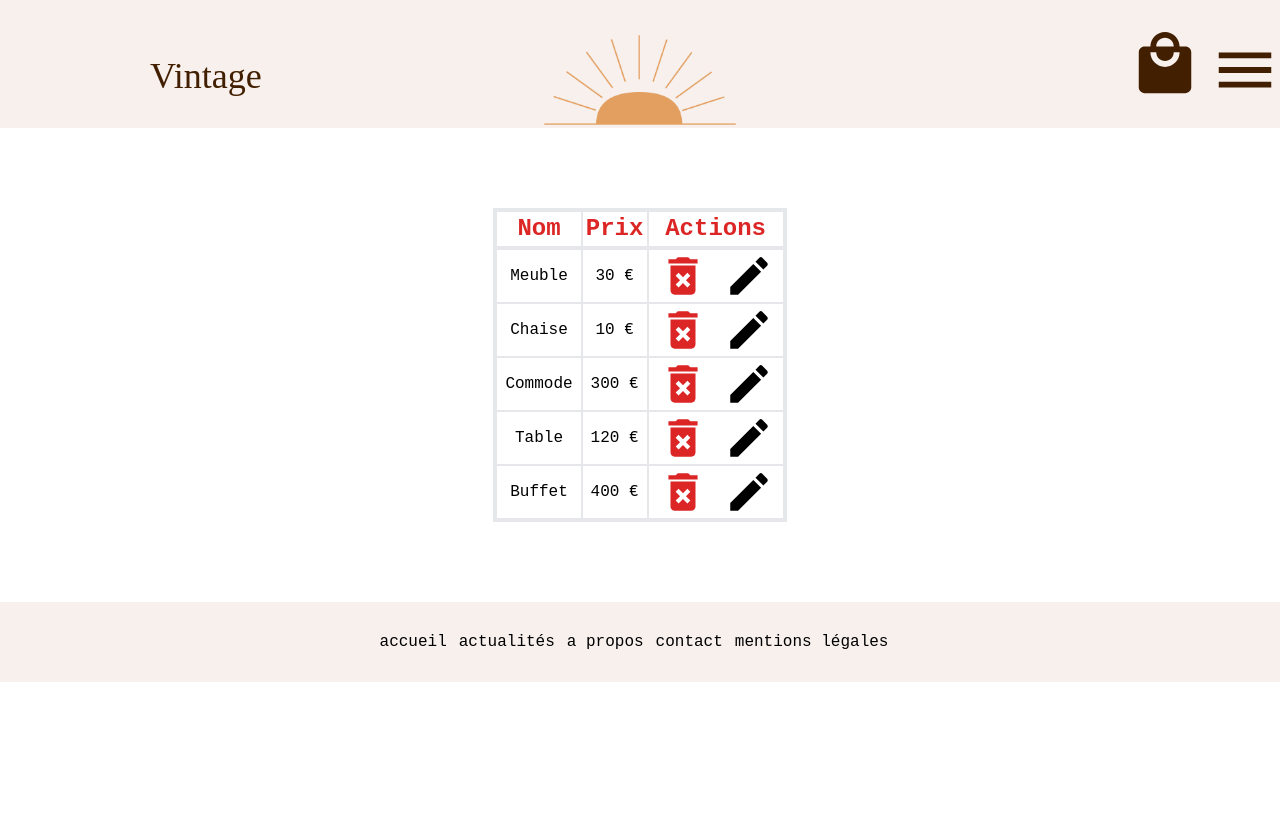
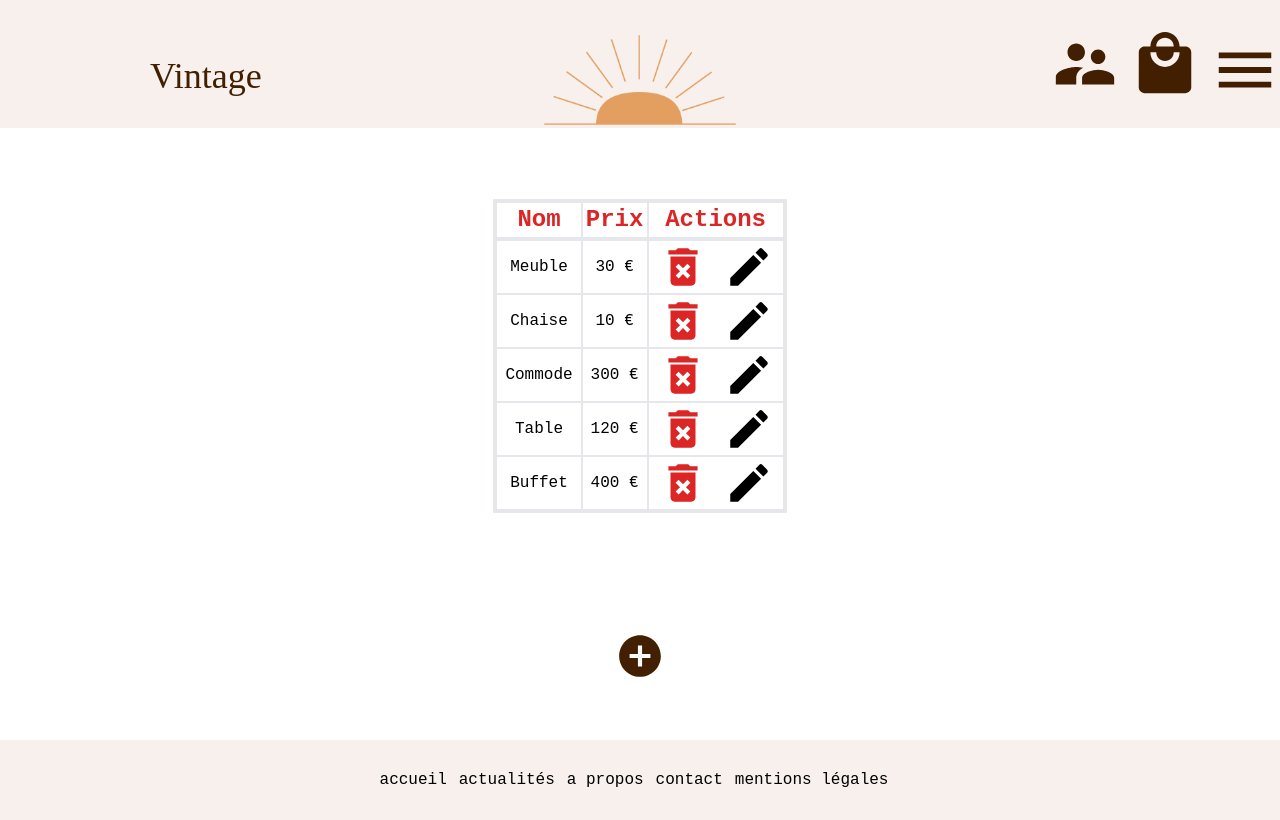
Before and after one commit to adatechschool/projet-collectif---vente-de-meubles-vintage_project, a React (Vite) app in the folder front/: page /admin in a window 1280 px wide. Built offline with nearby package versions, Linux system fonts and the light colour scheme; a web font is replaced by a local one.

Commit message:
style : page admin et ajout dossier fonction

```diff
--- /dev/null
+++ b/front/src/composants/Icon_admin/Icon_admin.jsx
@@ -0,0 +1,20 @@
+import React from 'react'
+import SupervisorAccountIcon from '@mui/icons-material/SupervisorAccount';
+import { Link } from 'react-router-dom'
+
+function Icon_admin({admin}) {
+    if(admin===true){
+        return (
+            <div>
+                <li className='flex-3 mr-2.5'>
+            <Link to="/admin" className='text-dark-brown'>
+              < SupervisorAccountIcon sx={{fontSize:70}}/>
+            </Link>
+          </li>
+            </div>
+          )
+    }
+
+}
+
+export default Icon_admin
--- a/front/src/composants/Navbar/Navbar.jsx
+++ b/front/src/composants/Navbar/Navbar.jsx
@@ -4,10 +4,14 @@ import { Link } from 'react-router-dom'
 // import Menu from '../Menu/Menu'
 import LocalMallIcon from '@mui/icons-material/LocalMall';
 import MenuIcon from '@mui/icons-material/Menu';
-
+import SupervisorAccountIcon from '@mui/icons-material/SupervisorAccount';
+import Icon_admin from '../Icon_admin/Icon_admin';
+// const verifAdmin = false;
+const verifAdmin = true;
 
 
 function Navbar() {
+
   const backgroundStyle = {
     backgroundImage : "url('/src/assets/logo-sun.png')",
     backgroundRepeat: 'no-repeat',
@@ -22,6 +26,16 @@ function Navbar() {
           <li className='ml-[150px] mt-6 text-4xl text-dark-brown font-aurore'>Vintage</li>
         </div>
         <div className='flex justify-end items-center w-1/4'>
+
+          <Icon_admin admin={verifAdmin}/>
+
+
+            {/* <li className='flex-3 mr-2.5'>
+            <Link to="/admin" className='text-dark-brown'>
+              < SupervisorAccountIcon sx={{fontSize:70}}/>
+            </Link>
+          </li> */}
+
           <li className='flex-3 mr-2.5'><Link to="/panier" className='text-dark-brown'>
             <LocalMallIcon sx={{fontSize:70}}/></Link>
             </li>
--- a/front/src/composants/Table/Table.jsx
+++ b/front/src/composants/Table/Table.jsx
@@ -1,12 +1,12 @@
 import React from 'react'
-import Bouton from '../Bouton/Bouton'
 import DeleteForeverIcon from '@mui/icons-material/DeleteForever';
 import EditIcon from '@mui/icons-material/Edit';
+import AddCircleIcon from '@mui/icons-material/AddCircle';
 
 function Table({data}) {
   return (
-    <div>
-        <table className='border-4 table-auto mx-auto my-20'>
+    <div className='flex flex-col justify-around items-center min-h-[75vh] mt-3'>
+        <table className='border-4 table-auto mx-auto'>
             <thead className="text-red-600">
                 <tr>
                     <th className='border-2 text-2xl'>Nom</th>
@@ -20,27 +20,20 @@ function Table({data}) {
                             <tr key={el.id} className="border-2">
                                 <td className='px-2'>{el.nom}</td>
                                 <td className='border-2 px-2'>{el.prix} €</td>
-
-                                <div className='flex justify-center items-center'>
                                 <td className='flex mx-2 my-auto'>
                                     <div className='mr-2 '>
                                         <DeleteForeverIcon className="text-red-600" sx={{fontSize:50}}/>
-                                        {/* <Bouton texteBouton="Supprimer" /> */}
                                     </div>
                                     <div className="ml-2">
                                         <EditIcon sx={{fontSize:50}}/>
-                                        {/* <Bouton texteBouton="Modifier" /> */}
                                     </div>
                                     </td>
-                                </div>
-
-
                             </tr>
                     ))
                 }
-
             </tbody>
       </table>
+      <AddCircleIcon className='text-dark-brown' sx={{fontSize:50}}/>
     </div>
   )
 }
--- /dev/null
+++ b/front/src/function/handleClick.js
@@ -0,0 +1,4 @@
+export const handleClick2 = () => {
+    console.log('Le bouton log in a été cliqué !');
+    // Effectuez les actions souhaitées ici
+  };
--- a/front/src/pages/Login/Login.jsx
+++ b/front/src/pages/Login/Login.jsx
@@ -3,18 +3,13 @@ import Signup from '../Signup/Signup';
 import Bouton from '../../composants/Bouton/Bouton';
 import { Link } from 'react-router-dom';
 import COVER_IMAGE from "./imageLogin.jpg";
+import { handleClick2 } from '../../function/handleClick';
 
 const color = {
   background: "#f5f5f5"
 }
 
 function Login() {
-
-  const handleClick = () => {
-    console.log('Le bouton a été cliqué !');
-    // Effectuez les actions souhaitées ici
-  };
-
   return (
     <div className= "w-full min-h-screen flex items-start bg-[#f5f5f5]">
         <div className= 'relative w-1/2 h-full flex flex-col' >
@@ -60,7 +55,7 @@ function Login() {
             <div className='w-full flex flex-col my-8'>
               <div className='w-full text-[#ffffff] my-2 font-semibold bg-[#060606] rounded-md p-4 text-center flex items-center justify-center'>
                 <Link to="/accueil"><Bouton texteBouton='Test'/></Link>
-                <Bouton onClick={handleClick} texteBouton='Log in'/>
+                <Bouton onClick={handleClick2} texteBouton='Log in'/>
               </div>
 
               <div className='w-full text-[#060606] my-2 font-semibold bg-white border-2 border-black rounded-md p-4 text-center flex items-center justify-center'>
```
